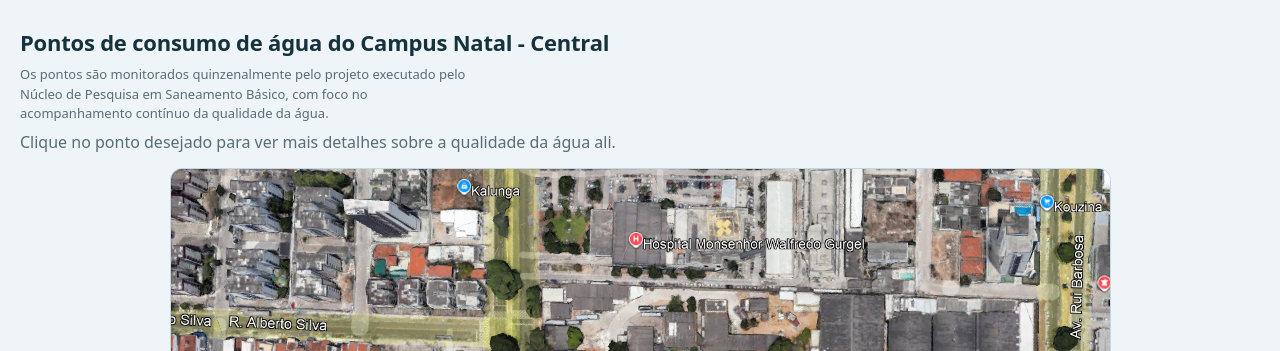
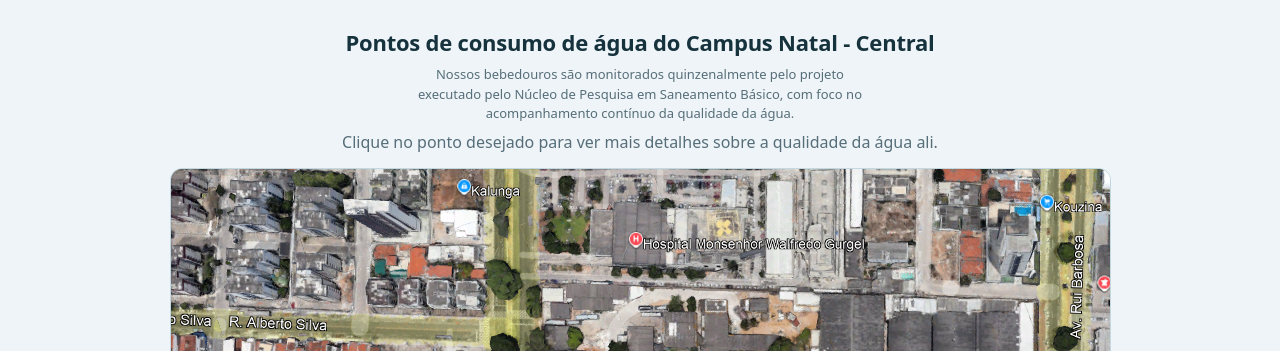
Before and after one commit to Cecilia-eng-05/sistema-ifrn-agua-bebedouros, a Django app: page / in a window 1280 px wide. Shown: the part 86-437 px from the top of the page. Run offline with Django 5.2, Linux system fonts and the light colour scheme; data that the repository does not hold is empty.

Commit message:
style: centraliza o texto do cabeçalho do mapa e ajusta o texto institucional
Título, descrição e instrução agora centralizados. Texto muda para
"Nossos bebedouros são monitorados quinzenalmente pelo projeto
executado pelo Núcleo de Pesquisa em Saneamento Básico, com foco no
acompanhamento contínuo da qualidade da água."

Co-Authored-By: Claude Sonnet 5 <noreply@anthropic.com>

```diff
--- a/bebedouros/templates/bebedouros/base.html
+++ b/bebedouros/templates/bebedouros/base.html
@@ -222,7 +222,12 @@
     .historico-vazio { color: var(--tinta-suave); }
 
     /* Mapa do campus */
-    .mapa-descricao { color: var(--tinta-suave); font-size: 13px; margin: 4px 0 0; max-width: 62ch; }
+    .mapa-cabecalho { text-align: center; }
+    .mapa-cabecalho h1 { margin-left: auto; margin-right: auto; }
+    .mapa-descricao {
+      color: var(--tinta-suave); font-size: 13px; margin: 4px auto 0;
+      max-width: 62ch;
+    }
     .mapa-instrucao { color: var(--tinta-suave); margin: 6px 0 0; }
     .mapa-wrap {
       position: relative; display: block; width: fit-content; max-width: 100%;
--- a/bebedouros/templates/bebedouros/mapa.html
+++ b/bebedouros/templates/bebedouros/mapa.html
@@ -3,9 +3,11 @@
 {% load l10n %}
 {% block titulo %}Mapa do Campus — Monitoramento da Água — IFRN-CNAT{% endblock %}
 {% block conteudo %}
-  <h1>Pontos de consumo de água do Campus Natal - Central</h1>
-  <p class="mapa-descricao">Os pontos são monitorados quinzenalmente pelo projeto executado pelo Núcleo de Pesquisa em Saneamento Básico, com foco no acompanhamento contínuo da qualidade da água.</p>
-  <p class="mapa-instrucao">Clique no ponto desejado para ver mais detalhes sobre a qualidade da água ali.</p>
+  <div class="mapa-cabecalho">
+    <h1>Pontos de consumo de água do Campus Natal - Central</h1>
+    <p class="mapa-descricao">Nossos bebedouros são monitorados quinzenalmente pelo projeto executado pelo Núcleo de Pesquisa em Saneamento Básico, com foco no acompanhamento contínuo da qualidade da água.</p>
+    <p class="mapa-instrucao">Clique no ponto desejado para ver mais detalhes sobre a qualidade da água ali.</p>
+  </div>
   <div class="mapa-wrap">
     <img
       src="{% static 'bebedouros/img/mapa-campus.png' %}"
```
